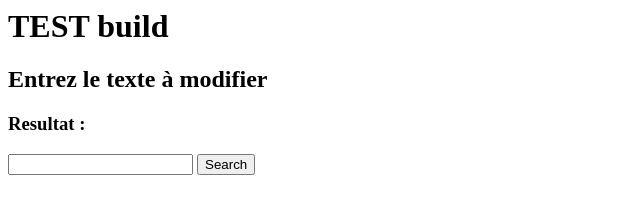
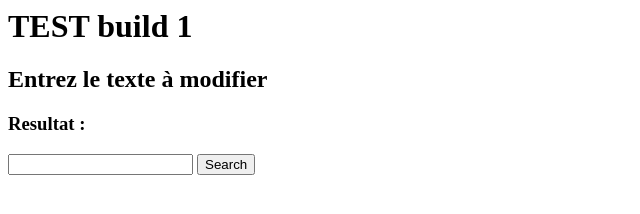
Before and after one commit to tp-teamcity/front, a website: page public/index.html in a window 1280 px wide. Shown: the full height of the page, 0-640 px from the left. Drawn offline with nearby package versions, Linux system fonts and the light colour scheme.

Commit message:
test build

```diff
--- a/public/index.html
+++ b/public/index.html
@@ -3,7 +3,7 @@
     <script src="index.js"></script>
 </head>
 <body>
-    <h1>TEST build</h1>
+    <h1>TEST build 1</h1>
     <h2>Entrez le texte à modifier</h2>
     <h3 id="cible">Resultat : </h3>
     <input id="recherche" type="text" name="value">
```
